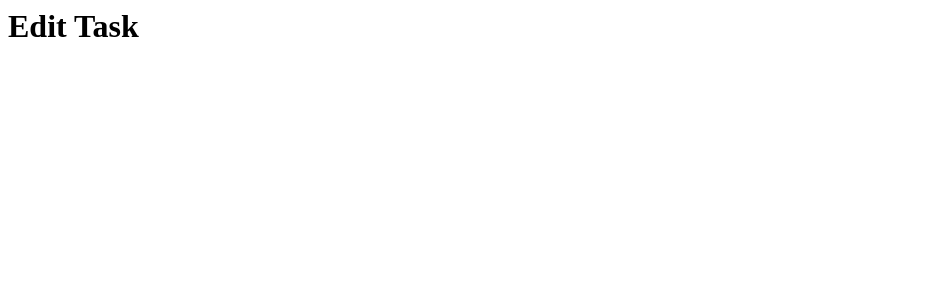
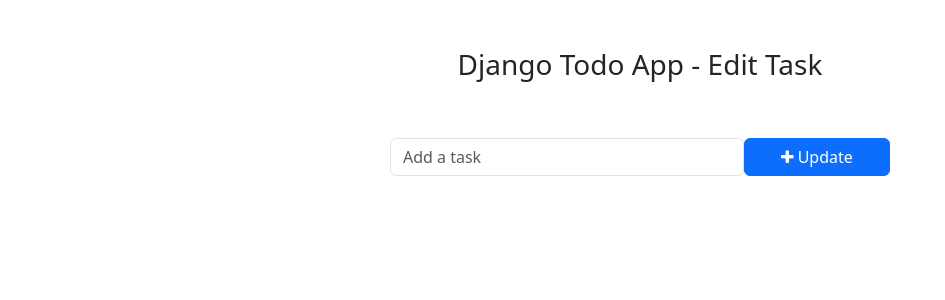
Before and after one commit to SohanFullDev/Django-ToDo-App-With-Python, a Django app: page /todo/edit_task/1/ in a window 1280 px wide. Shown: the top 300 px of the page, without its empty margins (0-945 px from the left). Run offline with Django 4.2, Linux system fonts and the light colour scheme.

Commit message:
edit task page with get request-cot41_a

```diff
--- a/templates/edit_task.html
+++ b/templates/edit_task.html
@@ -1 +1,28 @@
-<h1>Edit Task</h1>
+<!DOCTYPE html>
+<html lang="en">
+<head>
+    <meta charset="UTF-8">
+    <meta name="viewport" content="width=device-width, initial-scale=1.0">
+    <title>Edit Task - Djnago TODO App</title>
+     <!-- Bootstrap -->
+     <link href="https://cdn.jsdelivr.net/npm/bootstrap@5.3.0-alpha1/dist/css/bootstrap.min.css" rel="stylesheet" integrity="sha384-GLhlTQ8iRABdZLl6O3oVMWSktQOp6b7In1Zl3/Jr59b6EGGoI1aFkw7cmDA6j6gD" crossorigin="anonymous">
+     <script src="https://cdn.jsdelivr.net/npm/bootstrap@5.3.0-alpha1/dist/js/bootstrap.bundle.min.js" integrity="sha384-w76AqPfDkMBDXo30jS1Sgez6pr3x5MlQ1ZAGC+nuZB+EYdgRZgiwxhTBTkF7CXvN" crossorigin="anonymous"></script>
+     <!-- Font Awesome Icons -->
+     <link rel="stylesheet" href="https://cdnjs.cloudflare.com/ajax/libs/font-awesome/4.7.0/css/font-awesome.min.css">
+</head>
+<body>
+    <div class="container">
+        <h3 class="pt-5 pb-5 text-center">Django Todo App - Edit Task</h3>
+        <form action="" method="POST" style="width: 500px; margin:auto;">
+            {% csrf_token %}
+            <div class="form-group">
+                <span style="display: flex;">
+              <input type="text" name="task" class="form-control" placeholder="Add a task">
+         <button type="submit" class="btn btn-primary" style="width: 200px;"><i class="fa fa-plus"></i> Update</button>
+                </span>
+            </div>
+        </form>
+    </div>
+
+</body>
+</html>
```
Also changed, not shown: db.sqlite3.
